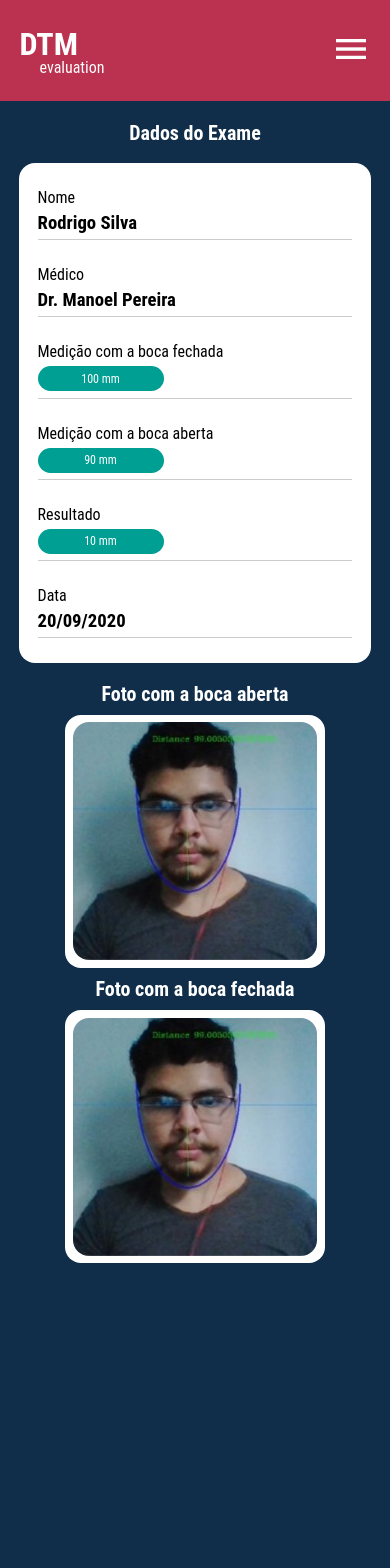
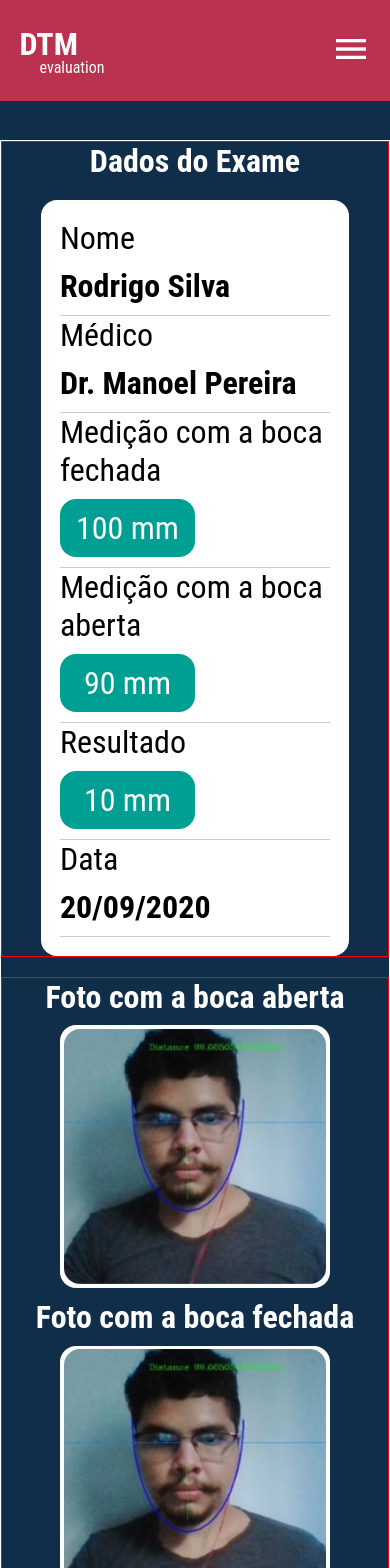
Before and after one commit to Elielson68/DTM, a React (Create React App) app in the folder front-end/: page /exam-data in a window 390 px wide. Shown: the top 1568 px of the page. Before the commit the page ends 1283 px from the top, so only its background shows below. Built offline with nearby package versions, Linux system fonts and the light colour scheme.

Commit message:
adjusted responsivity

```diff
--- a/front-end/src/views/ExamData/index.tsx
+++ b/front-end/src/views/ExamData/index.tsx
@@ -8,6 +8,7 @@ import {
   Pictures,
   TextInfo,
   MeasurementInfo,
+  MainContent,
 } from "./styles";
 import DummyPic from "../../assets/img/imgMeasurementCard.jpg";
 
@@ -16,6 +17,7 @@ export default function ExamData() {
     <>
       <MenuBar />
       <Container>
+        <MainContent>
           <Exam>
             <h1>Dados do Exame</h1>
             <Data>
@@ -56,6 +58,7 @@ export default function ExamData() {
               <img src={DummyPic} alt="" />
             </Picture>
           </Pictures>
+        </MainContent>
       </Container>
     </>
   );
--- a/front-end/src/views/ExamData/styles.ts
+++ b/front-end/src/views/ExamData/styles.ts
@@ -6,18 +6,30 @@ export const Container = styled.div`
   align-items: center;
   justify-content: center;
   max-width: 100%;
-  height: calc(100vh - 16vh);
-  padding: 2.5% 10%;
+  height: calc(100vh - 12vh);
+  @media (max-width: 768px) {
+    height: fit-content;
+    padding: 10% 0;
+  }
+`;
 
-  @media (max-width: 1440px) {
-    height: calc(100vh - 15vh);
-    padding: 2.5%;
+export const MainContent = styled.div`
+  display: flex;
+  flex-direction: row;
+  align-items: center;
+  justify-content: space-between;
+  width: 100%;
+  max-width: 75%;
+  height: 100%;
+  border: 1px solid white;
+
+  @media (max-width: 1920px) {
+    max-width: 100%;
   }
 
   @media (max-width: 768px) {
+    flex-wrap: wrap;
     height: fit-content;
-    flex-wrap: wrap;
-    padding: 5% 2.5%;
   }
 `;
 
@@ -28,6 +40,7 @@ export const Exam = styled.div`
   justify-content: center;
   height: 100%;
   width: 100%;
+  border: 1px solid red;
   h1 {
     text-align: center;
     margin: 0;
@@ -35,22 +48,8 @@ export const Exam = styled.div`
     padding: 0;
     color: #fff;
   }
-
-  @media (max-width: 1024px) {
-    justify-content: center;
-    width: 75%;
-  }
-
-  @media (max-width: 1024px) {
-    width: 100%;
-    h1 {
-      font-size: 1.25rem;
-    }
-  }
-
-  @media (max-width: 425px) {
-    width: 100%;
-    height: fit-content;
+  @media (max-width: 768px) {
+    margin-bottom: 5%;
   }
 `;
 
@@ -59,36 +58,17 @@ export const Data = styled.div`
   flex-direction: column;
   align-items: center;
   justify-content: space-evenly;
-  width: 50%;
-  height: 75%;
+  width: 60%;
+  height: 80%;
   background-color: #fff;
   border-radius: 16px;
-  padding: 0 5%;
-
+  padding: 5%;
   @media (max-width: 1440px) {
-    width: 70%;
-    height: 70%;
+    width: 80%;
+    height: 90%;
   }
-
-  @media (max-width: 1024px) {
-    padding: 0 5%;
+  @media (max-width: 375px) {
     width: 80%;
-    height: 80%;
-  }
-
-  @media (max-height: 540px) {
-    width: 60%;
-    height: 100%;
-  }
-
-  @media (max-width: 768px) {
-    width: 80%;
-    height: 550px;
-  }
-
-  @media (max-width: 425px) {
-    width: 95%;
-    height: 500px;
   }
 `;
 
@@ -101,28 +81,59 @@ export const TextInfo = styled.div`
   height: fit-content;
   border-bottom: 1px solid rgba(0, 0, 0, 0.2);
   span {
-    font-size: 1rem;
-    margin-bottom: 5px;
+    font-size: 2em;
+    margin-bottom: 10px;
   }
   h3 {
     margin: 0;
-    margin-bottom: 5px;
+    margin-bottom: 10px;
+    font-size: 2em;
+  }
+  @media (max-width: 375px) {
+    span {
+      font-size: 1.5em;
+    }
+    h3 {
+      font-size: 1.5em;
+    }
   }
 `;
 
-export const MeasurementInfo = styled(TextInfo)`
+export const MeasurementInfo = styled.div`
+  display: flex;
+  flex-direction: column;
+  align-items: flex-start;
+  justify-content: flex-start;
+  width: 100%;
+  height: fit-content;
+  border-bottom: 1px solid rgba(0, 0, 0, 0.2);
+  span {
+    font-size: 2rem;
+    margin-bottom: 10px;
+  }
   span:last-child {
     display: flex;
     flex-direction: row;
     align-items: center;
     justify-content: center;
-    font-size: 0.75rem;
-    margin-bottom: 2%;
-    width: 40%;
-    height: 25px;
+    font-size: 2em;
+    margin-bottom: 10px;
+    padding: 5%;
+    width: 50%;
+    height: 100%;
+    padding: 10px;
     background-color: #009f93;
     border-radius: 16px;
     color: #fff;
+  }
+
+  @media (max-width: 375px) {
+    span {
+      font-size: 1.5em;
+      &:last-child{
+        font-size: 1.5em;
+      }
+    }
   }
 `;
 
@@ -130,52 +141,52 @@ export const Pictures = styled.div`
   display: flex;
   flex-direction: column;
   align-items: center;
-  justify-content: space-evenly;
+  justify-content: center;
   height: 100%;
   width: 100%;
   color: #fff;
-  overflow-y: visible;
   text-align: center;
-  overflow-y: visible;
+  border: 1px solid red;
   h1 {
-    &:first-child {
-      margin: 0;
-      margin-bottom: 2.5%;
+    margin: 0;
+    margin-bottom: 2.5%;
+    &:nth-child(3) {
+      margin-top: 2.5%;
     }
-    margin: 2.5% 0;
-  }
-  @media (max-width: 1024px) {
-    h1 {
-      font-size: 1.25rem;
-    }
-  }
-  @media (max-width: 768px) {
-    padding-top: 5%;
   }
 `;
 
-export const Picture = styled(Data)`
+export const Picture = styled.div`
+  display: flex;
+  flex-direction: row;
+  align-items: center;
+  background-color: #fff;
+  border-radius: 16px;
+  padding: 0 5%;
   flex-direction: row;
   justify-content: center;
-  width: 45%;
-  height: 45%;
-  padding: 2%;
+  width: 60%;
+  height: 40%;
+  padding: 1%;
   img {
     border-radius: 16px;
     width: 100%;
     height: 100%;
   }
 
+  @media (max-width: 1920px) {
+    width: 40%;
+  }
   @media (max-width: 1440px) {
-    width: 50%;
-    height: 40%;
+    width: 60%;
   }
-
-  @media (max-width: 1024px) {
+  @media (max-width: 1200px) {
     width: 70%;
   }
-
-  @media (max-height: 540px) {
-    width: 60%;
+  @media (max-width: 768px) {
+    width: 70%;
+  }
+  @media (max-width: 375px) {
+    width: 80%;
   }
 `;
```
Lines whose indentation alone changed are shown as unchanged.
